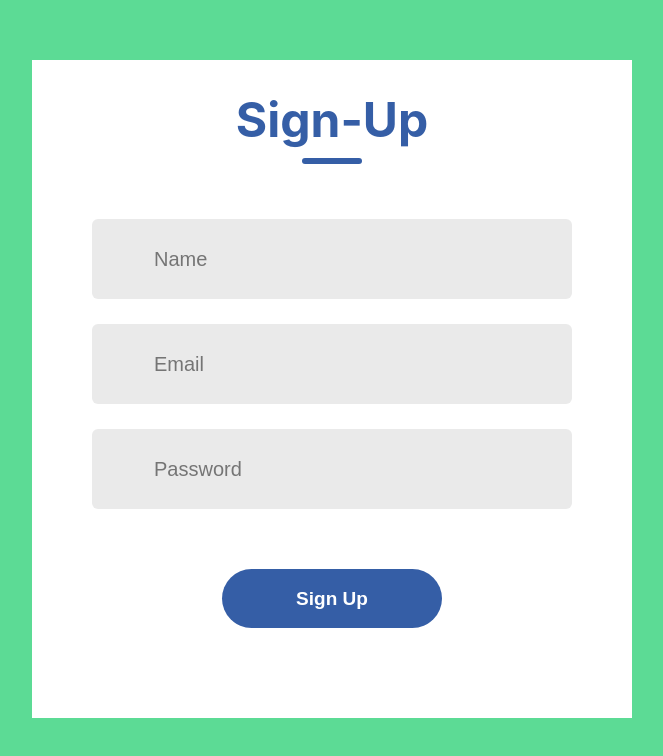
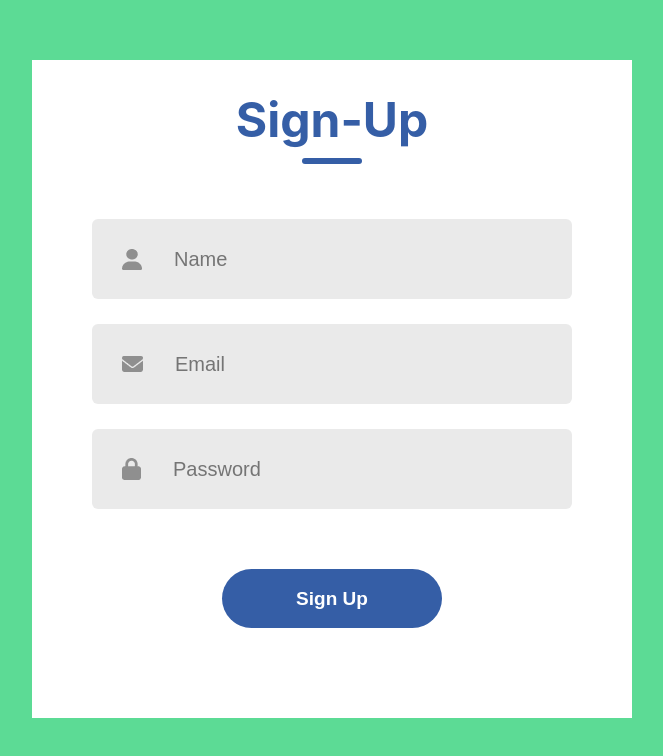
Before and after one commit to poravoz/Roam-Rover, a React (Create React App) app in the folder data-entry-form/: page / in a window 1280 px wide. Shown: the part 140-896 px from the top of the page, without its empty margins (308-971 px from the left). Built offline with nearby package versions, Linux system fonts and the light colour scheme.

Commit message:
13.02.2024

```diff
--- /dev/null
+++ b/data-entry-form/src/Components/Assets/image.styles.ts
@@ -0,0 +1 @@
+export const person = 'person.png';
--- a/data-entry-form/src/Components/LoginSignUp/LoginSignup.tsx
+++ b/data-entry-form/src/Components/LoginSignUp/LoginSignup.tsx
@@ -1,5 +1,9 @@
 import React from 'react';
 import './LoginSignUp.css';
+
+const person = require('../Assets/person.png');
+const email = require ('../Assets/email.png');
+const password = require('../Assets/password.png')
 
 const LoginSignUp = () => {
     return (
@@ -13,17 +17,17 @@ const LoginSignUp = () => {
 
             <div className="inputs">
                 <div className="input">
-                    <img src= "" />
+                    <img src= {person} />
                         <input type="text" placeholder="Name" />
                 </div>
 
                 <div className="input">
-                    <img src="" />
+                    <img src={email} />
                     <input type="email" placeholder="Email" />
                 </div>
 
                 <div className="input">
-                    <img src="" />
+                    <img src={password} />
                     <input type="password" placeholder="Password" />
                 </div>
             </div>
```
